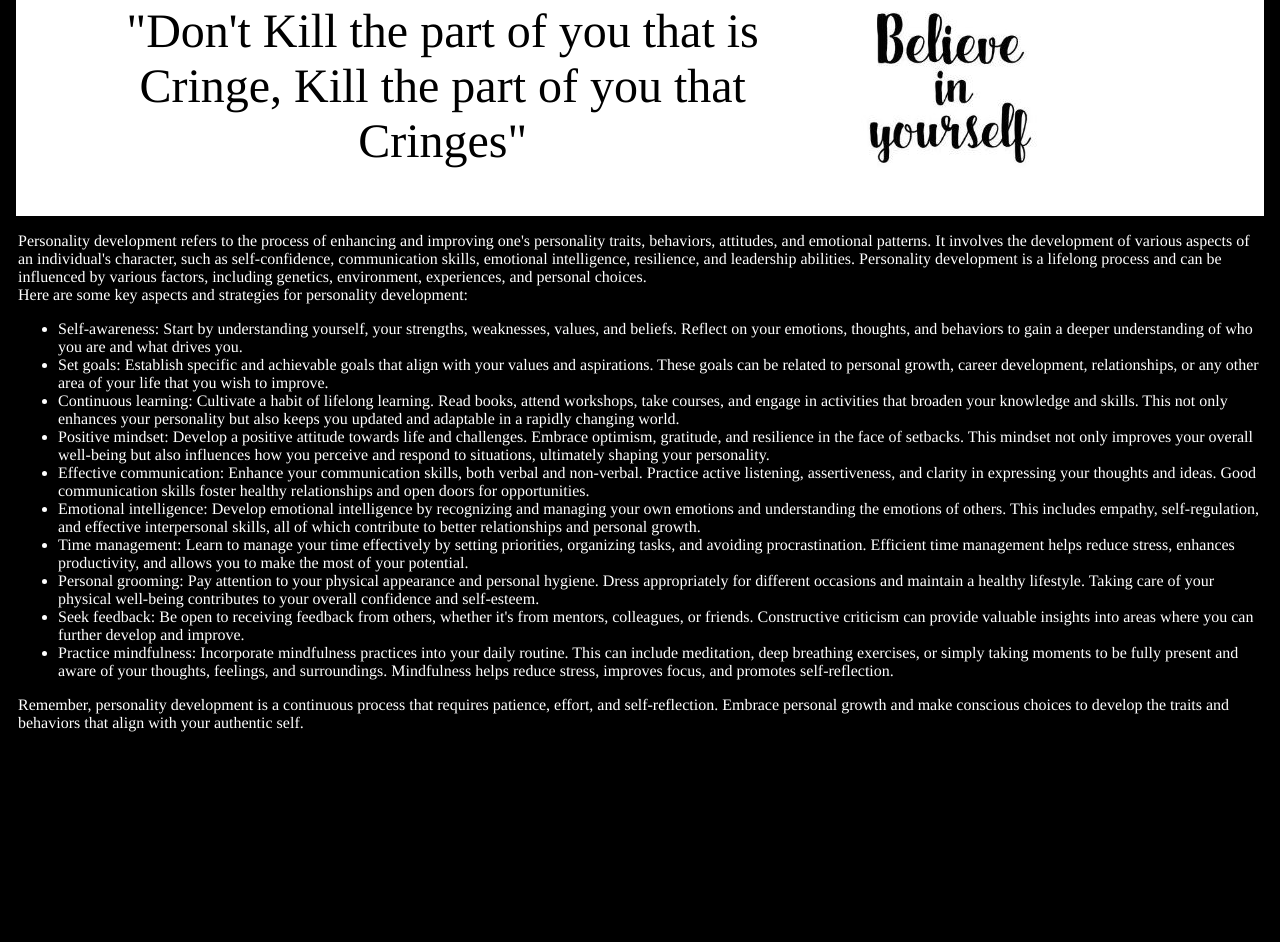
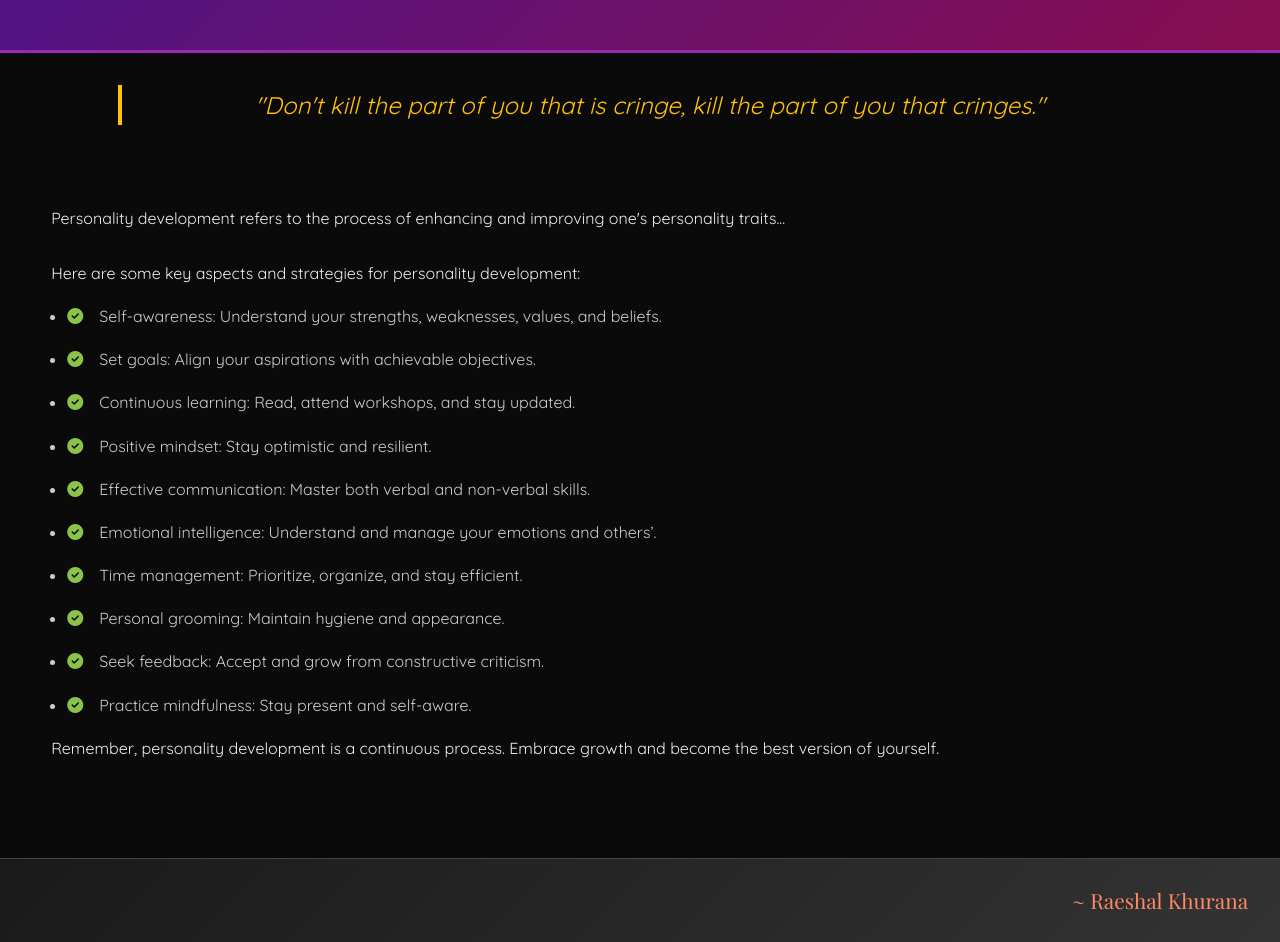
Before and after one commit to Raeshal/Raeshal.github.io, a plain HTML site: page index.html in a window 1280 px wide. Shown: the part 183-1125 px from the top of the page. Before the commit the page ends 931 px from the top, so only its background shows below. Drawn offline with nearby package versions, Linux system fonts and the light colour scheme.

Commit message:
interesting changes in UI

```diff
--- a/index.html
+++ b/index.html
@@ -1,47 +1,43 @@
 <link rel="stylesheet" href="style.css"/>
-<div class="one" >
+<link rel="stylesheet" href="https://cdnjs.cloudflare.com/ajax/libs/font-awesome/6.4.0/css/all.min.css"/>
+<link rel="preconnect" href="https://fonts.googleapis.com">
+<link href="https://fonts.googleapis.com/css2?family=Playfair+Display&family=Quicksand&display=swap" rel="stylesheet">
+<div class="one">
     <header class="header">
-        <h1 style="font-family: Cambria;">Identity Shifting</h1>
-        <p> The one thing that can change your life!</p>
+        <h1>Identity Shifting</h1>
+        <p>The one thing that can change your life!</p>
     </header>
 </div>
 
 <div class="blog">
     <blockquote>
-        "Don't Kill the part of you that is Cringe, Kill the part of you that Cringes"
-      </blockquote>
-      <img src="Capture.JPG" />
+        "Don't kill the part of you that is cringe, kill the part of you that cringes."
+    </blockquote>
 </div>
 
 <div class="two">
-    <p>Personality development refers to the process of enhancing and improving one's personality traits,
-        behaviors, attitudes, and emotional patterns. It involves the development of various aspects of
-        an individual's character, such as self-confidence, communication skills, emotional intelligence,
-        resilience, and leadership abilities. Personality development is a lifelong process and can be
-        influenced by various factors, including genetics, environment, experiences, and personal choices.
-        <br>
+    <p>
+        Personality development refers to the process of enhancing and improving one's personality traits...
+        <br><br>
         Here are some key aspects and strategies for personality development:
-        <br>
-        <ul style=“list-style-type:circle">
-           <li> Self-awareness: Start by understanding yourself, your strengths, weaknesses, values, and beliefs. Reflect on your emotions, thoughts, and behaviors to gain a deeper understanding of who you are and what drives you.</li>
+    </p>
+    <ul>
+        <li>Self-awareness: Understand your strengths, weaknesses, values, and beliefs.</li>
+        <li>Set goals: Align your aspirations with achievable objectives.</li>
+        <li>Continuous learning: Read, attend workshops, and stay updated.</li>
+        <li>Positive mindset: Stay optimistic and resilient.</li>
+        <li>Effective communication: Master both verbal and non-verbal skills.</li>
+        <li>Emotional intelligence: Understand and manage your emotions and others’.</li>
+        <li>Time management: Prioritize, organize, and stay efficient.</li>
+        <li>Personal grooming: Maintain hygiene and appearance.</li>
+        <li>Seek feedback: Accept and grow from constructive criticism.</li>
+        <li>Practice mindfulness: Stay present and self-aware.</li>
+    </ul>
+    <p>
+        Remember, personality development is a continuous process. Embrace growth and become the best version of yourself.
+    </p>
+</div>
 
-           <li> Set goals: Establish specific and achievable goals that align with your values and aspirations. These goals can be related to personal growth, career development, relationships, or any other area of your life that you wish to improve.</li>
-
-            <li> Continuous learning: Cultivate a habit of lifelong learning. Read books, attend workshops, take courses, and engage in activities that broaden your knowledge and skills. This not only enhances your personality but also keeps you updated and adaptable in a rapidly changing world.</li>
-
-            <li> Positive mindset: Develop a positive attitude towards life and challenges. Embrace optimism, gratitude, and resilience in the face of setbacks. This mindset not only improves your overall well-being but also influences how you perceive and respond to situations, ultimately shaping your personality.</li>
-
-            <li> Effective communication: Enhance your communication skills, both verbal and non-verbal. Practice active listening, assertiveness, and clarity in expressing your thoughts and ideas. Good communication skills foster healthy relationships and open doors for opportunities.</li>
-
-            <li> Emotional intelligence: Develop emotional intelligence by recognizing and managing your own emotions and understanding the emotions of others. This includes empathy, self-regulation, and effective interpersonal skills, all of which contribute to better relationships and personal growth.</li>
-
-            <li> Time management: Learn to manage your time effectively by setting priorities, organizing tasks, and avoiding procrastination. Efficient time management helps reduce stress, enhances productivity, and allows you to make the most of your potential.</li>
-
-            <li> Personal grooming: Pay attention to your physical appearance and personal hygiene. Dress appropriately for different occasions and maintain a healthy lifestyle. Taking care of your physical well-being contributes to your overall confidence and self-esteem.</li>
-
-            <li>Seek feedback: Be open to receiving feedback from others, whether it's from mentors, colleagues, or friends. Constructive criticism can provide valuable insights into areas where you can further develop and improve.</li>
-
-            <li> Practice mindfulness: Incorporate mindfulness practices into your daily routine. This can include meditation, deep breathing exercises, or simply taking moments to be fully present and aware of your thoughts, feelings, and surroundings. Mindfulness helps reduce stress, improves focus, and promotes self-reflection.</li>
-        </ul>
-        Remember, personality development is a continuous process that requires patience, effort, and self-reflection. Embrace personal growth and make conscious choices to develop the traits and behaviors that align with your authentic self.</p>
-</div>
+<footer>
+    ~ Raeshal Khurana
+</footer>
--- a/style.css
+++ b/style.css
@@ -1,41 +1,115 @@
-
-.header {
-    padding: 5px;
-    /* margin: 1px 0px; */
-    text-align: center;
-  }
-
- * {
-    margin: 10 px;
-    padding: 10 px 10px 10px 10px;
-    box-sizing: border-box;
-  }
-
-  .blog {
-    display: grid;
-    grid-template-columns: 2fr 1fr;
-    max-width: 78rem;
-    margin: 0px auto;
-    background: white;
-    color: black;
-    align-items: center;
-    padding: 0px 0px 0px 1rem;
-  }
-
-  .blog blockquote {
-    text-align: center;
-    font-size: 3rem;
-  }
 
 
-body {
-    font-family: Times, serif;
-    color: white;
-    background-color: black;
-  }
+    body {
+        margin: 0;
+        font-family: 'Quicksand', sans-serif;
+        background-color: #0a0a0a;
+        color: #eee;
+        line-height: 1.7;
+        scroll-behavior: smooth;
+    }
 
-  .two
-  {
-    margin: 10px 10px 10px 10px;
+    .header {
+        text-align: center;
+        padding: 3rem 1rem 2rem;
+        background: linear-gradient(135deg, #4a148c, #880e4f);
+        color: white;
+        font-family: 'Playfair Display', serif;
+        border-bottom: 3px solid #9c27b0;
+    }
 
-  }
+    .header h1 {
+        font-size: 3rem;
+        margin: 0;
+    }
+
+    .header p {
+        font-size: 1.2rem;
+        opacity: 0.8;
+    }
+
+    blockquote {
+        text-align: center;
+        font-size: 1.5rem;
+        font-style: italic;
+        margin: 2rem auto;
+        color: #ffc107;
+        max-width: 80%;
+        border-left: 4px solid #ffc107;
+        padding-left: 1rem;
+        animation: fadeIn 2s ease-in-out;
+    }
+
+    @keyframes fadeIn {
+        0% { opacity: 0; transform: translateY(-20px); }
+        100% { opacity: 1; transform: translateY(0); }
+    }
+
+    .blog img {
+        display: block;
+        margin: 1rem auto;
+        max-width: 90%;
+        height: auto;
+        border-radius: 10px;
+        box-shadow: 0 0 15px #444;
+        transition: transform 0.3s;
+    }
+
+    .blog img:hover {
+        transform: scale(1.05);
+
+    }
+
+    .two {
+        padding: 2rem 4%;
+    }
+
+    .two ul {
+        padding-left: 1rem;
+    }
+
+    .two li {
+        margin: 1rem 0;
+        position: relative;
+        padding-left: 2rem;
+        color: #ccc;
+        transition: color 0.3s;
+    }
+
+    .two li::before {
+        content: '\f058';
+        font-family: 'Font Awesome 6 Free';
+        font-weight: 900;
+        position: absolute;
+        left: 0;
+        top: 0;
+        color: #8bc34a;
+    }
+
+    .two li:hover {
+        color: #fff;
+    }
+
+    footer {
+        margin-top: 3rem;
+        text-align: right;
+        padding: 1.5rem 2rem;
+        background: linear-gradient(135deg, #1a1a1a, #333);
+        font-family: 'Playfair Display', serif;
+        font-size: 1.3rem;
+        color: #ff8a65;
+        border-top: 1px solid #444;
+    }
+
+    ::-webkit-scrollbar {
+        width: 10px;
+    }
+
+    ::-webkit-scrollbar-thumb {
+        background: #6a1b9a;
+        border-radius: 5px;
+    }
+
+    ::-webkit-scrollbar-track {
+        background: #1a1a1a;
+    }
```
